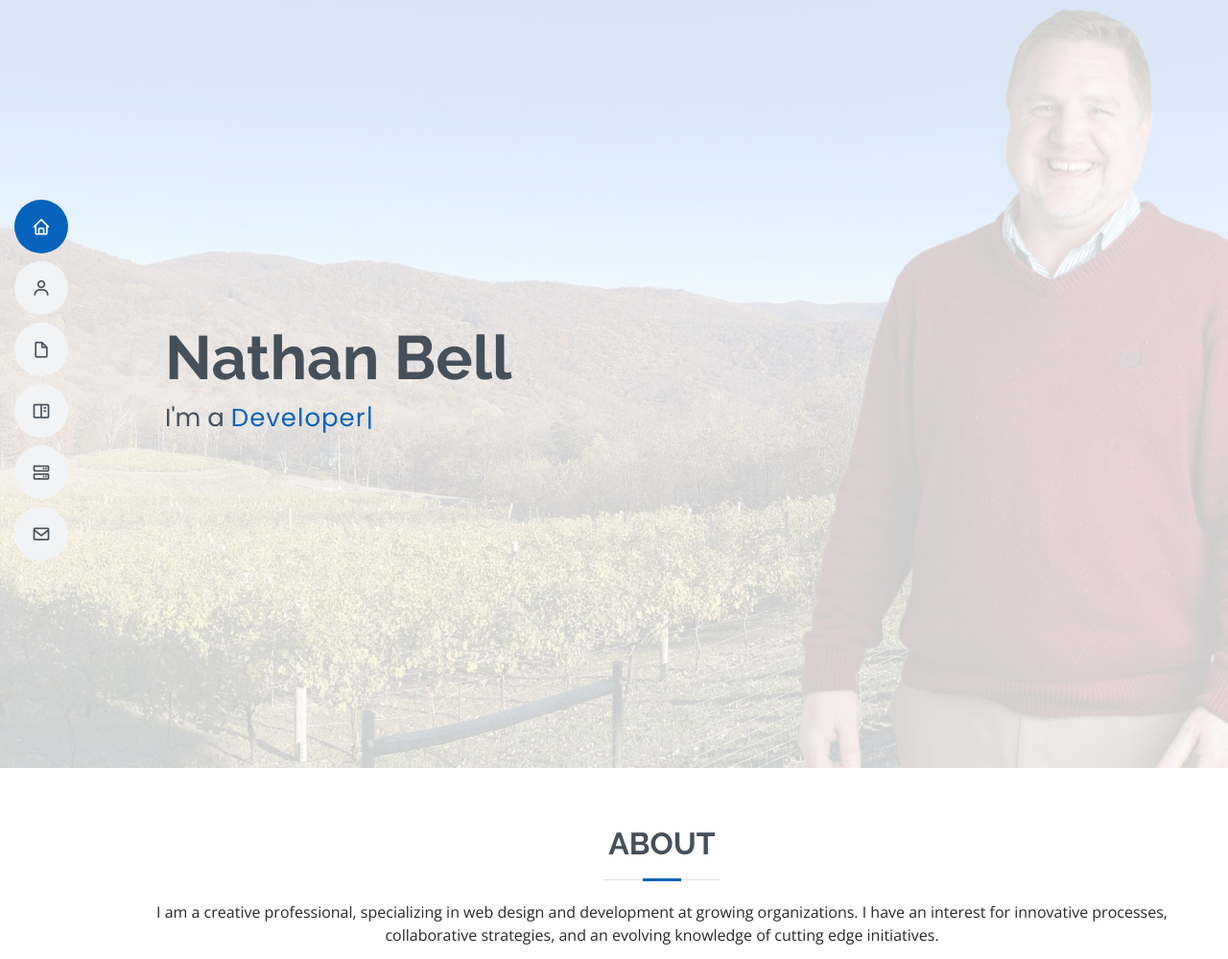
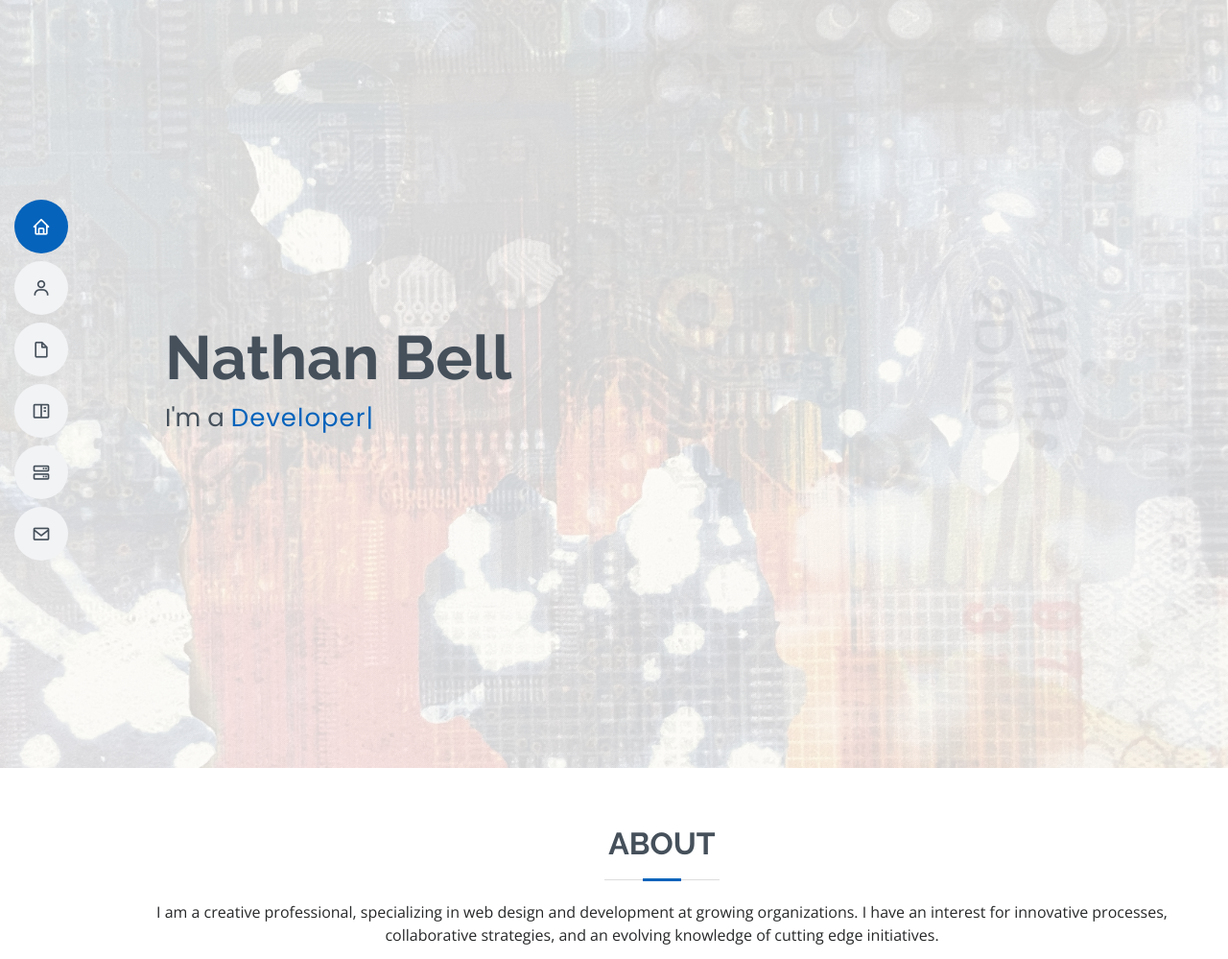
Before and after one commit to bellatl/westatlantaweb.com, a PHP site: page / in a window 1280 px wide. Shown: the top 999 px of the page at 96% size. Run offline with PHP 8.4, Linux system fonts and the light colour scheme.

Commit message:
081223css

```diff
--- a/assets/css/style.css
+++ b/assets/css/style.css
@@ -1,8 +1,8 @@
 /**
-* Template Name: MyResume - v4.9.2
-* Template URL: https://bootstrapmade.com/free-html-bootstrap-template-my-resume/
-* Author: BootstrapMade.com
-* License: https://bootstrapmade.com/license/
+* Template Name: westatlantaweb.com
+* Template URL:
+* Author: Nathan Bell
+* License:
 */
 
 /*--------------------------------------------------------------
@@ -284,7 +284,7 @@ h6 {
 #hero {
   width: 100%;
   height: 100vh;
-  background: url("../img/hero-bg.jpg") top right no-repeat;
+  background: url("../img/hero.jpg") top right no-repeat;
   background-size: cover;
   position: relative;
 }
```
